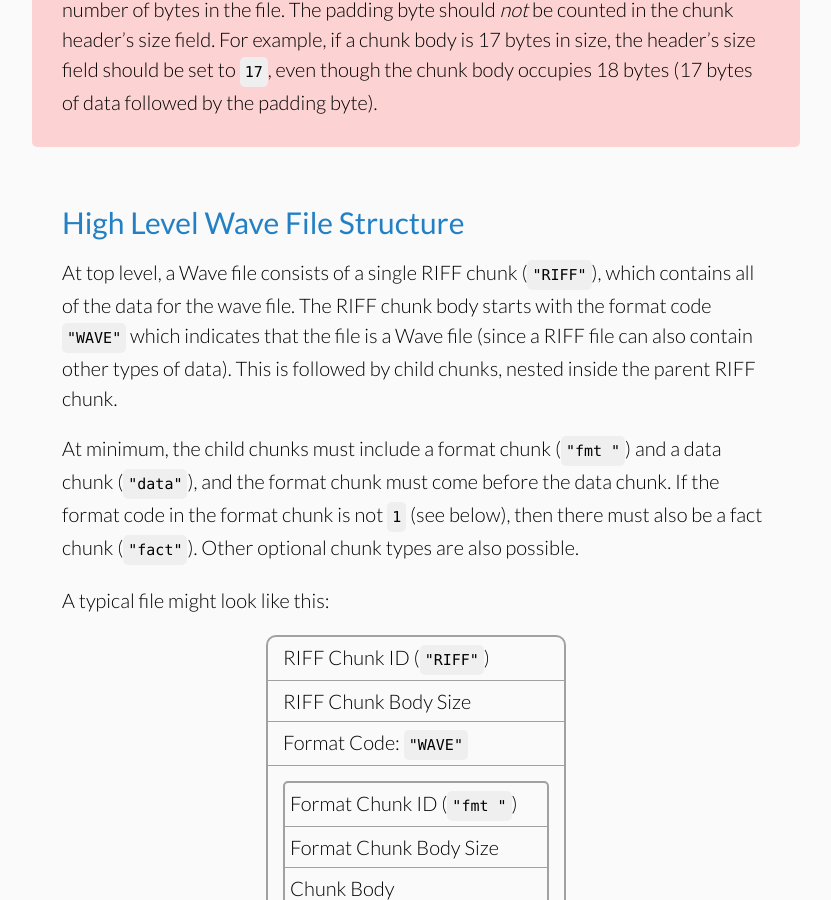
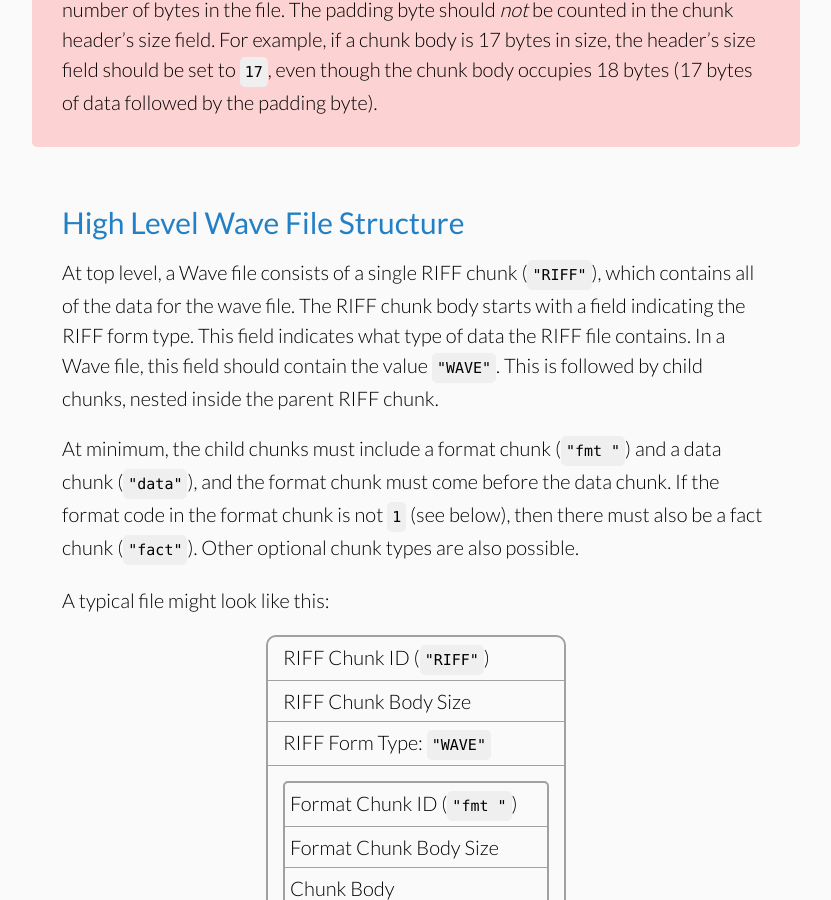
Before and after one commit to jstrait/wavefile, a Jekyll site: the page built from how_wave_files_work.html, in a window 1280 px wide and 900 px high, scrolled down 2203 px. Shown: the whole window, without its empty margins (224-1055 px from the left). Built offline with Jekyll 4.4.1, drawn with Linux system fonts in a browser that asks for light colours; some web fonts are replaced; some of the changed text lies outside the part shown.

Commit message:
Using more accurate field name
This field is called the "form type" by the RIFF spec. Since the
meaning of this field seems less obvious than "format code", the
initial description of it is being rewritten to hopefully make it
more clear.

```diff
--- a/how_wave_files_work.html
+++ b/how_wave_files_work.html
@@ -34,13 +34,13 @@ and Data Specifications 1.0, August 1991</a></li>
   <p>The size field indicates the size of the chunk&rsquo;s body in bytes, as a 32-bit unsigned integer. The size should not include the 8-byte header. I.e., if a chunk consists of the 8-byte header followed by 1,000 bytes of data, the size field should indicate <code>1000</code>, not <code>1008</code>.</p>
   <p class="important"><span class="tag-important">Important!</span> If a chunk body has an odd number of bytes, it must be followed by a padding byte with value <code>0</code>. In other words, a chunk must always occupy an even number of bytes in the file. The padding byte should <em>not</em> be counted in the chunk header&rsquo;s size field. For example, if a chunk body is 17 bytes in size, the header&rsquo;s size field should be set to <code>17</code>, even though the chunk body occupies 18 bytes (17 bytes of data followed by the padding byte).</p>
   <h2>High Level Wave File Structure</h2>
-  <p>At top level, a Wave file consists of a single RIFF chunk (<code>"RIFF"</code>), which contains all of the data for the wave file. The RIFF chunk body starts with the format code <code>"WAVE"</code> which indicates that the file is a Wave file (since a RIFF file can also contain other types of data). This is followed by child chunks, nested inside the parent RIFF chunk.</p>
+  <p>At top level, a Wave file consists of a single RIFF chunk (<code>"RIFF"</code>), which contains all of the data for the wave file. The RIFF chunk body starts with a field indicating the RIFF form type. This field indicates what type of data the RIFF file contains. In a Wave file, this field should contain the value <code>"WAVE"</code>. This is followed by child chunks, nested inside the parent RIFF chunk.</p>
   <p>At minimum, the child chunks must include a format chunk (<code>"fmt&nbsp;"</code>) and a data chunk (<code>"data"</code>), and the format chunk must come before the data chunk. If the format code in the format chunk is not <code>1</code> (see below), then there must also be a fact chunk (<code>"fact"</code>). Other optional chunk types are also possible.</p>
   <p>A typical file might look like this:</p>
   <div class="chunk-parent">
     <span class="chunk-parent-field">RIFF Chunk ID (<code>"RIFF"</code>)</span>
     <span class="chunk-parent-field">RIFF Chunk Body Size</span>
-    <span class="chunk-parent-field">Format Code: <code>"WAVE"</code></span>
+    <span class="chunk-parent-field">RIFF Form Type: <code>"WAVE"</code></span>
     <div class="chunk-child">
       <span class="chunk-child-field">Format Chunk ID (<code>"fmt&nbsp;"</code>)</span>
       <span class="chunk-child-field">Format Chunk Body Size</span>
@@ -74,7 +74,7 @@ and Data Specifications 1.0, August 1991</a></li>
         <td>32-bit unsigned integer</td>
       </tr>
       <tr>
-        <td>RIFF Format Code</td>
+        <td>RIFF Form Type</td>
         <td>4</td>
         <td><code>0x57</code> <code>0x41</code> <code>0x56</code> <code>0x45</code> (i.e. <code>"WAVE"</code>)</td>
       </tr>
```
